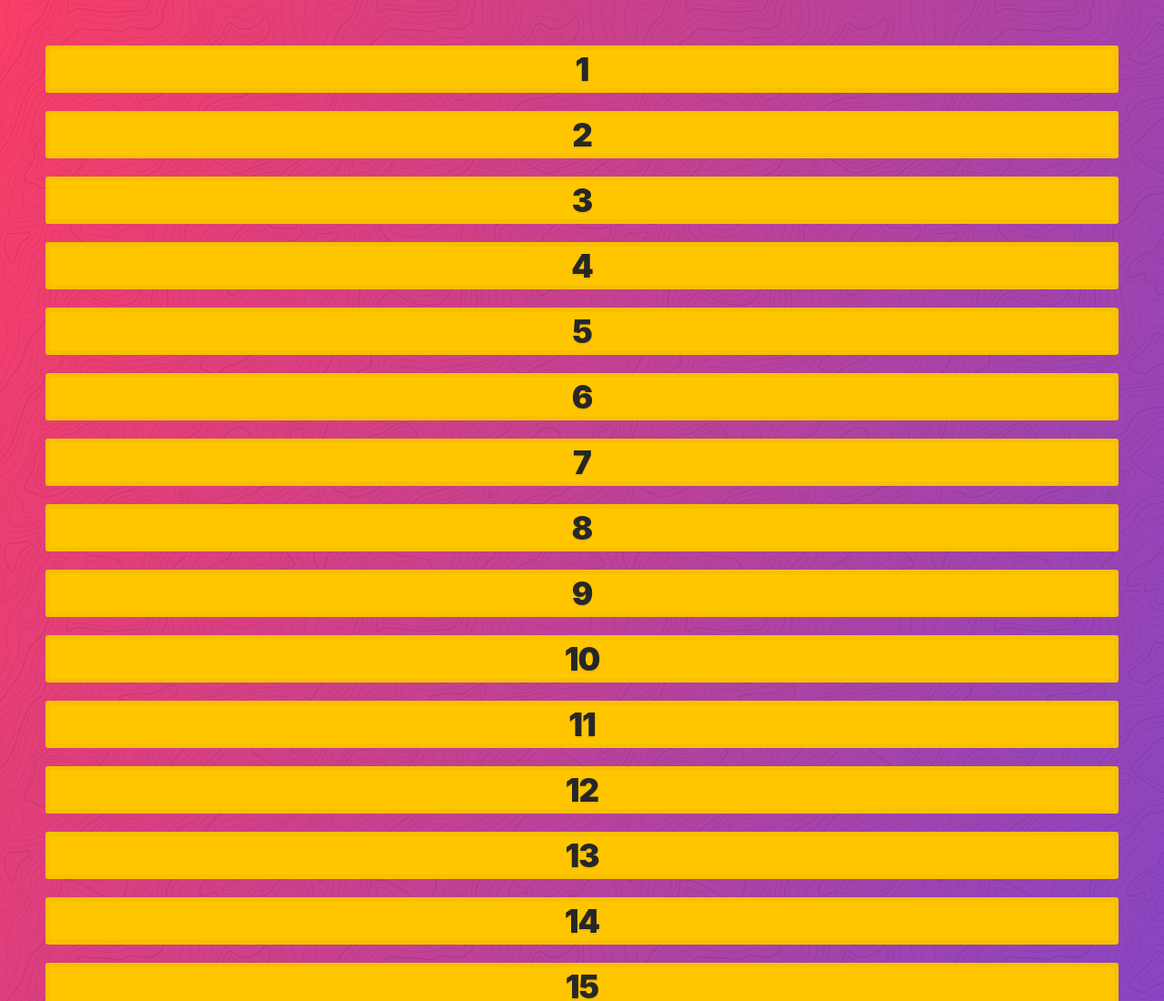
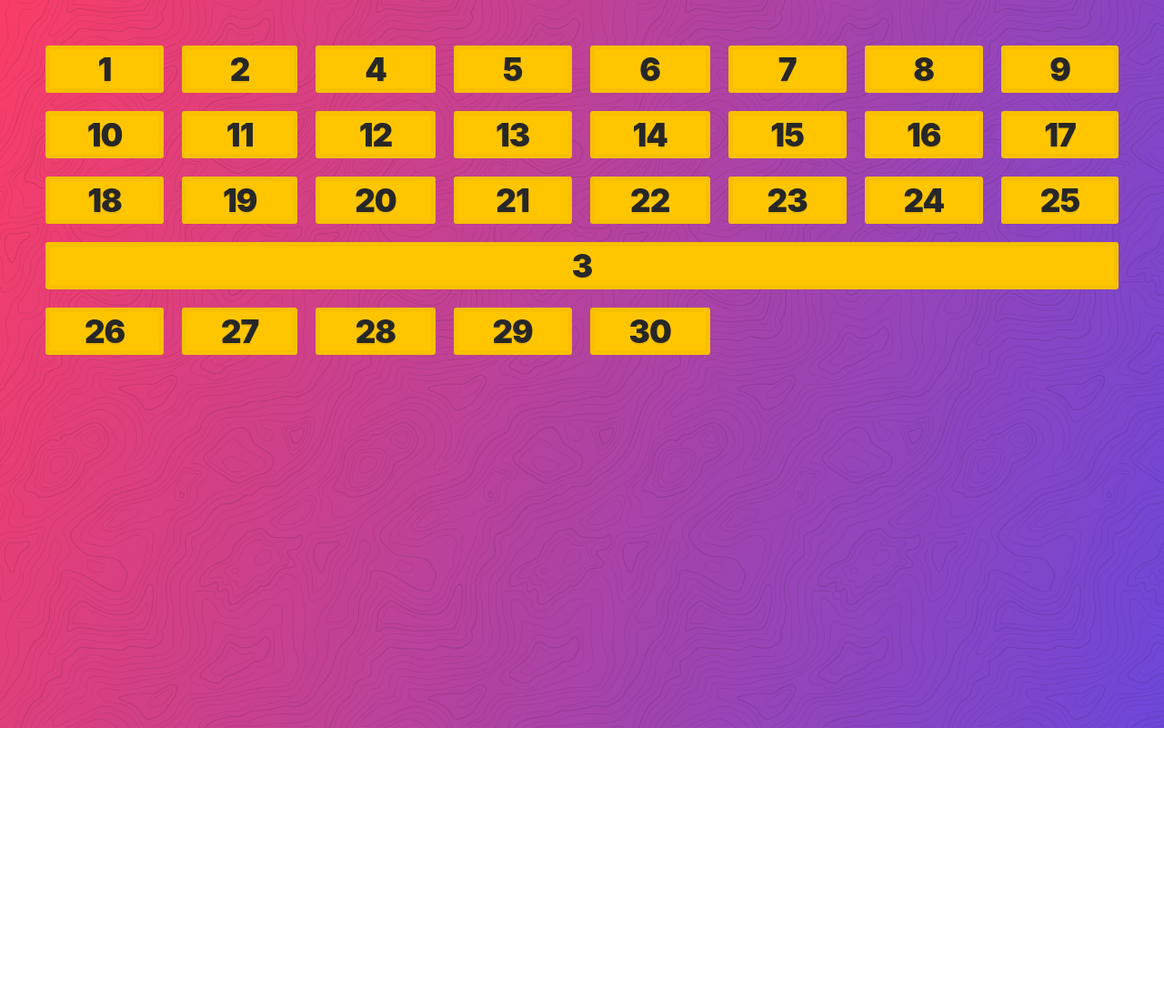
Before and after one commit to arushgupta/css-grid, a plain HTML site: page 14 - Grid Template Areas/area-line-names.html in a window 1280 px wide. Shown: the top 1100 px of the page at 91% size. After the commit the page ends 800 px from the top, so only its background shows below. Drawn offline with Linux system fonts and the light colour scheme.

Commit message:
using grid area line names

```diff
--- a/14 - Grid Template Areas/area-line-names.html
+++ b/14 - Grid Template Areas/area-line-names.html
@@ -3,8 +3,10 @@
 
 <head>
   <meta charset="UTF-8">
+  <meta name="author" content="Arush Gupta">
   <meta name="viewport" content="width=device-width, initial-scale=1.0">
   <link rel="stylesheet" href="../assets/style.css">
+  <link rel="stylesheet" href="area-lines.css">
   <title>Grid Template Areas: Line Names from Grid Areas!</title>
 </head>
 
@@ -41,13 +43,6 @@
     <div class="item item29">29</div>
     <div class="item item30">30</div>
   </div>
-
-  <style>
-    .container {
-      display: grid;
-      grid-gap: 20px;
-    }
-  </style>
 </body>
 
 </html>
--- /dev/null
+++ b/14 - Grid Template Areas/area-lines.css
@@ -0,0 +1,14 @@
+.container {
+  display: grid;
+  grid-gap: 20px;
+  grid-template-areas:
+    "💩 💩 💩 💩 🍔 🍔 🍔 🍔"
+    "💩 💩 💩 💩 🍔 🍔 🍔 🍔"
+    "💩 💩 💩 💩 🍔 🍔 🍔 🍔"
+    "💩 💩 💩 💩 🍔 🍔 🍔 🍔"
+}
+
+.item3 {
+  grid-column: 💩-start / 🍔-end;
+  grid-row-end: 💩-end;
+}
```
